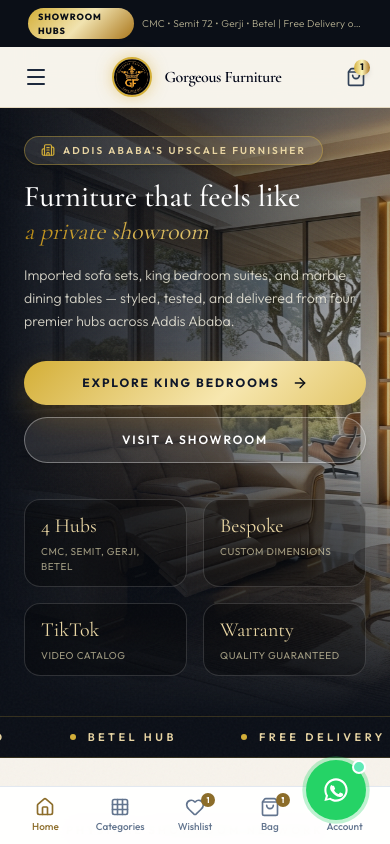
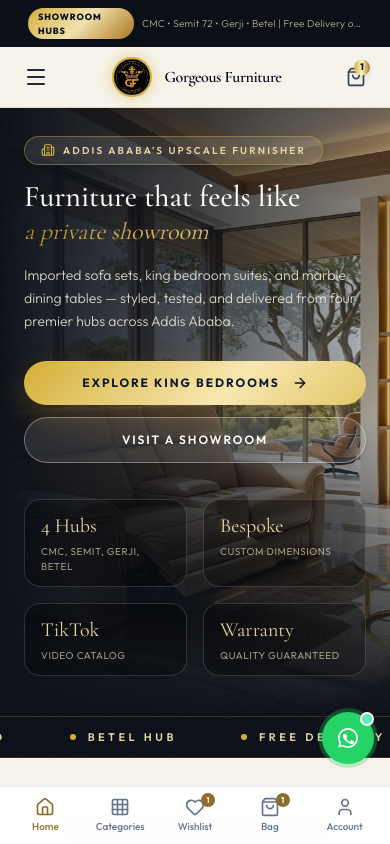
Before and after one commit to admasu26/Gorgeous-Furniture, a Next.js app in the folder frontend/: page / in a window 390 px wide. Shown: the top 844 px of the page. Built offline with nearby package versions, Linux system fonts and the light colour scheme.

Commit message:
floating object

```diff
--- a/frontend/app/components/FloatingWhatsApp.jsx
+++ b/frontend/app/components/FloatingWhatsApp.jsx
@@ -5,7 +5,7 @@
 
 export default function FloatingWhatsApp() {
   return (
-    <div className="fixed bottom-6 right-6 z-50 group flex items-center gap-3">
+    <div className="fixed bottom-20 sm:bottom-6 right-4 sm:right-6 z-50 group flex items-center gap-3 transition-all duration-300">
       {/* Hover Tooltip Badge */}
       <div className="hidden sm:flex items-center gap-2 bg-slate-900 text-white text-xs font-semibold px-4 py-2 rounded-full shadow-2xl border border-slate-700 opacity-0 group-hover:opacity-100 transition-opacity duration-300 pointer-events-none">
         <span className="w-2 h-2 rounded-full bg-emerald-400 animate-ping" />
@@ -15,13 +15,13 @@
       {/* Button with official WhatsApp icon */}
       <a
         href="https://wa.me/251940510000?text=Hi%20Gorgeous%20Furniture%20Ethiopia!%20I'd%20like%20to%20inquire%20about%20your%20luxury%20furniture%20collection%20in%20Addis%20Ababa."
-        className="relative bg-[#25D366] hover:bg-[#20ba5a] text-white p-4 rounded-full shadow-2xl transition-all duration-300 hover:scale-110 active:scale-95 animate-pulse-glow flex items-center justify-center"
+        className="relative bg-[#25D366] hover:bg-[#20ba5a] text-white p-3.5 sm:p-4 rounded-full shadow-2xl transition-all duration-300 hover:scale-110 active:scale-95 animate-pulse-glow flex items-center justify-center"
         target="_blank"
         rel="noopener noreferrer"
         aria-label="Chat with Gorgeous Furniture Ethiopia on WhatsApp"
         title="WhatsApp Support (0940510000 / 0940520000)"
       >
-        <WhatsAppIcon className="w-7 h-7 fill-white" />
+        <WhatsAppIcon className="w-6 h-6 sm:w-7 sm:h-7 fill-white" />
 
         {/* Online Indicator Badge */}
         <span className="absolute top-0 right-0 w-3.5 h-3.5 bg-emerald-300 border-2 border-white rounded-full" />
```
